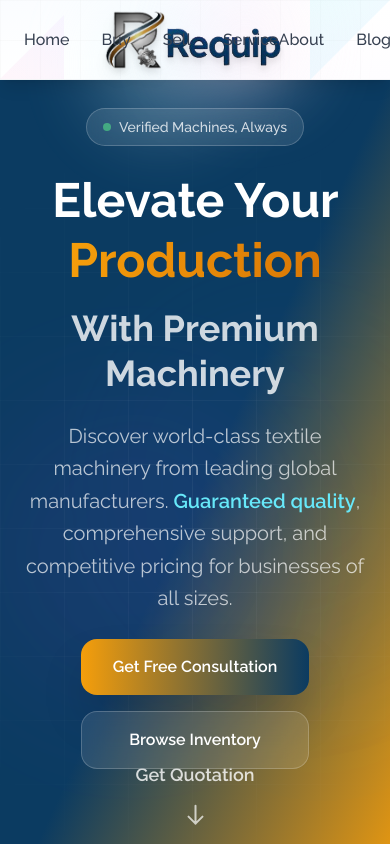
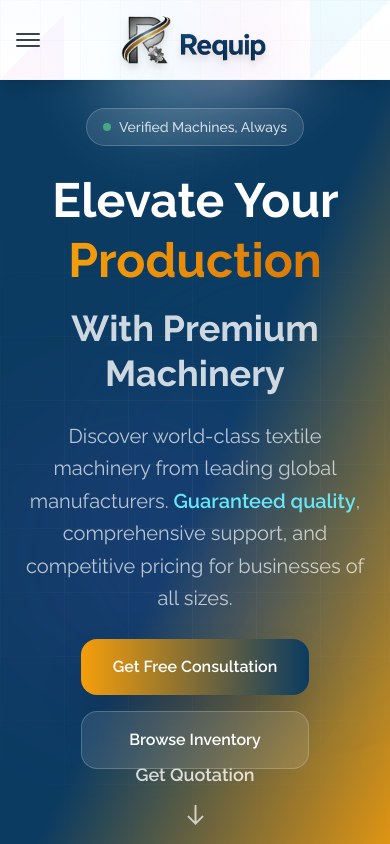
Before and after one commit to Requip-Digital/RequipWebsite, a Next.js app: page /buy in a window 390 px wide. Shown: the top 844 px of the page. Built offline with nearby package versions, Linux system fonts and the light colour scheme.

Commit message:
mobile hamburger fixed

```diff
--- a/components/Header.tsx
+++ b/components/Header.tsx
@@ -1,17 +1,45 @@
 "use client";
 
 import { useEffect, useState } from "react";
-import { motion } from "framer-motion";
+import { motion, AnimatePresence } from "framer-motion";
 import Image from "next/image";
 
 export default function Header() {
   const [scrolled, setScrolled] = useState(false);
+  const [isMobileMenuOpen, setIsMobileMenuOpen] = useState(false);
+  const [isMobile, setIsMobile] = useState(false);
 
   useEffect(() => {
     const handleScroll = () => setScrolled(window.scrollY > 50);
+
+    // Check if mobile on mount and resize
+    const checkMobile = () => {
+      setIsMobile(window.innerWidth < 1024);
+    };
+
+    checkMobile();
     window.addEventListener("scroll", handleScroll);
-    return () => window.removeEventListener("scroll", handleScroll);
+    window.addEventListener("resize", checkMobile);
+
+    return () => {
+      window.removeEventListener("scroll", handleScroll);
+      window.removeEventListener("resize", checkMobile);
+    };
   }, []);
+
+  const handleNavClick = () => {
+    setIsMobileMenuOpen(false);
+  };
+
+  const navItems = [
+    { href: "/", label: "Home", id: "home" },
+    { href: "/buy", label: "Buy", id: "buy" },
+    { href: "/sell", label: "Sell", id: "sell" },
+    { href: "/service", label: "Service", id: "service" },
+    { href: "/about", label: "About", id: "about" },
+    { href: "/blogs", label: "Blogs", id: "blogs" },
+    { href: "/contact", label: "Contact", id: "contact" },
+  ];
 
   return (
     <motion.header
@@ -69,38 +97,60 @@ export default function Header() {
         transition={{ duration: 0.3 }}
       />
 
-      <div className="flex items-center justify-between w-full max-w-7xl px-6 relative z-10">
-        {/* Left Navigation */}
-        <nav className="flex items-center space-x-8 z-20">
-          <a href="/" className="text-gray-700 hover:text-[#F59E0B] transition-all duration-300 font-medium group relative">
-            <span className="relative z-10">Home</span>
+      <div className="flex items-center justify-between w-full max-w-7xl px-4 sm:px-6 relative z-10">
+        {/* Desktop Navigation - Hidden on mobile */}
+        <nav className="hidden lg:flex items-center space-x-8 z-20">
+          {navItems.slice(0, 4).map((item) => (
+            <a
+              key={item.id}
+              href={item.href}
+              className="text-gray-700 hover:text-[#F59E0B] transition-all duration-300 font-medium group relative"
+              onClick={handleNavClick}
+            >
+              <span className="relative z-10">{item.label}</span>
               <div className="absolute -bottom-1 left-0 w-0 h-0.5 bg-gradient-to-r from-cyan-400 to-blue-500 rounded-full transition-all duration-300 group-hover:w-full"></div>
               <div className="absolute inset-0 bg-gradient-to-r from-cyan-50 to-blue-50 rounded-lg opacity-0 group-hover:opacity-100 transition-all duration-300 -z-10"></div>
             </a>
-          <a href="/buy" className="text-gray-700 hover:text-[#F59E0B] transition-all duration-300 font-medium group relative">
-            <span className="relative z-10">Buy</span>
-            <div className="absolute -bottom-1 left-0 w-0 h-0.5 bg-gradient-to-r from-cyan-400 to-blue-500 rounded-full transition-all duration-300 group-hover:w-full"></div>
-            <div className="absolute inset-0 bg-gradient-to-r from-cyan-50 to-blue-50 rounded-lg opacity-0 group-hover:opacity-100 transition-all duration-300 -z-10"></div>
-          </a>
-          <a href="/sell" className="text-gray-700 hover:text-[#F59E0B] transition-all duration-300 font-medium group relative">
-            <span className="relative z-10">Sell</span>
-            <div className="absolute -bottom-1 left-0 w-0 h-0.5 bg-gradient-to-r from-cyan-400 to-blue-500 rounded-full transition-all duration-300 group-hover:w-full"></div>
-            <div className="absolute inset-0 bg-gradient-to-r from-cyan-50 to-blue-50 rounded-lg opacity-0 group-hover:opacity-100 transition-all duration-300 -z-10"></div>
-          </a>
-          <a href="/coming-soon" className="text-gray-700 hover:text-[#F59E0B] transition-all duration-300 font-medium group relative">
-            <span className="relative z-10">Service</span>
-            <div className="absolute -bottom-1 left-0 w-0 h-0.5 bg-gradient-to-r from-cyan-400 to-blue-500 rounded-full transition-all duration-300 group-hover:w-full"></div>
-            <div className="absolute inset-0 bg-gradient-to-r from-cyan-50 to-blue-50 rounded-lg opacity-0 group-hover:opacity-100 transition-all duration-300 -z-10"></div>
-          </a>
+          ))}
         </nav>
 
-        {/* Center Logos - Same Animation System */}
+        {/* Mobile Hamburger Button - Visible only on mobile */}
+        <div className="lg:hidden flex items-center">
+          <motion.button
+            className="flex flex-col w-6 h-6 justify-center items-center space-y-1"
+            onClick={() => setIsMobileMenuOpen(!isMobileMenuOpen)}
+            whileTap={{ scale: 0.95 }}
+          >
+            <motion.span
+              className="w-6 h-0.5 bg-gray-700 rounded-full"
+              animate={{
+                rotate: isMobileMenuOpen ? 45 : 0,
+                y: isMobileMenuOpen ? 6 : 0,
+              }}
+            />
+            <motion.span
+              className="w-6 h-0.5 bg-gray-700 rounded-full"
+              animate={{
+                opacity: isMobileMenuOpen ? 0 : 1,
+              }}
+            />
+            <motion.span
+              className="w-6 h-0.5 bg-gray-700 rounded-full"
+              animate={{
+                rotate: isMobileMenuOpen ? -45 : 0,
+                y: isMobileMenuOpen ? -6 : 0,
+              }}
+            />
+          </motion.button>
+        </div>
+
+        {/* Center Logos - Different behavior for mobile vs desktop */}
         <div className="flex items-center justify-center absolute left-1/2 transform -translate-x-1/2 w-auto">
-          {/* Logo */}
+          {/* Logo - Always visible */}
           <motion.div
-            initial={{ x: -100 }}
+            initial={{ x: isMobile ? 0 : -100 }}
             animate={{
-              x: scrolled ? -620 : 0
+              x: (scrolled && !isMobile) ? -620 : 0
             }}
             transition={{
               type: "spring",
@@ -117,18 +167,18 @@ export default function Header() {
               <Image
                 src="/emb.png"
                 alt="Logo"
-                width={60}
-                height={60}
+                width={isMobile ? 50 : 60}
+                height={isMobile ? 50 : 60}
                 className="drop-shadow-lg"
               />
             </motion.div>
           </motion.div>
 
-          {/* Text Logo */}
+          {/* Text Logo - Always visible on all devices */}
           <motion.div
-            initial={{ x: 100 }}
+            initial={{ x: isMobile ? 0 : 100 }}
             animate={{
-              x: scrolled ? 645 : 0
+              x: (scrolled && !isMobile) ? 645 : 0
             }}
             transition={{
               type: "spring",
@@ -136,7 +186,7 @@ export default function Header() {
               damping: 20,
               mass: 1.5
             }}
-            className="z-10 mt-4"
+            className="z-10 mt-4 ml-2"
           >
             <motion.div
               whileHover={{ scale: 1.05 }}
@@ -145,17 +195,17 @@ export default function Header() {
               <Image
                 src="/name.png"
                 alt="Logo"
-                width={120}
-                height={80}
+                width={isMobile ? 90 : 120}
+                height={isMobile ? 30 : 80}
                 className="drop-shadow-lg"
               />
             </motion.div>
           </motion.div>
         </div>
 
-        {/* Right Navigation */}
+        {/* Desktop Right Navigation - Hidden on mobile */}
         <motion.nav
-          className="flex items-center space-x-8 z-20"
+          className="hidden lg:flex items-center space-x-8 z-20"
           initial={{ x: 0 }}
           animate={{
             x: scrolled ? -40 : 0
@@ -167,23 +217,68 @@ export default function Header() {
             mass: 1.5
           }}
         >
-          <a href="/about" className="text-gray-700 hover:text-[#F59E0B] transition-all duration-300 font-medium group relative">
-            <span className="relative z-10">About</span>
+          {navItems.slice(4).map((item) => (
+            <a
+              key={item.id}
+              href={item.href}
+              className="text-gray-700 hover:text-[#F59E0B] transition-all duration-300 font-medium group relative"
+              onClick={handleNavClick}
+            >
+              <span className="relative z-10">{item.label}</span>
               <div className="absolute -bottom-1 left-0 w-0 h-0.5 bg-gradient-to-r from-cyan-400 to-blue-500 rounded-full transition-all duration-300 group-hover:w-full"></div>
               <div className="absolute inset-0 bg-gradient-to-r from-cyan-50 to-blue-50 rounded-lg opacity-0 group-hover:opacity-100 transition-all duration-300 -z-10"></div>
             </a>
-          <a href="/coming-soon" className="text-gray-700 hover:text-[#F59E0B] transition-all duration-300 font-medium group relative">
-            <span className="relative z-10">Blogs</span>
+          ))}
+        </motion.nav>
+
+        {/* Placeholder for mobile to balance layout */}
+        <div className="lg:hidden w-6"></div>
+      </div>
+
+      {/* Mobile Menu Overlay */}
+      <AnimatePresence>
+        {isMobileMenuOpen && (
+          <>
+            {/* Backdrop */}
+            <motion.div
+              className="fixed inset-0 bg-black/20 backdrop-blur-sm z-40 lg:hidden"
+              initial={{ opacity: 0 }}
+              animate={{ opacity: 1 }}
+              exit={{ opacity: 0 }}
+              onClick={() => setIsMobileMenuOpen(false)}
+            />
+
+            {/* Mobile Menu Panel */}
+            <motion.div
+              className="fixed top-20 left-0 right-0 bg-white/95 backdrop-blur-xl border-b border-gray-200 shadow-2xl z-40 lg:hidden"
+              initial={{ opacity: 0, y: -20 }}
+              animate={{ opacity: 1, y: 0 }}
+              exit={{ opacity: 0, y: -20 }}
+              transition={{ type: "spring", stiffness: 300, damping: 30 }}
+            >
+              <div className="px-6 py-8">
+                <nav className="flex flex-col space-y-6">
+                  {navItems.map((item, index) => (
+                    <motion.a
+                      key={item.id}
+                      href={item.href}
+                      className="text-gray-700 hover:text-[#F59E0B] text-lg font-medium py-2 border-b border-gray-100 transition-all duration-300 group"
+                      onClick={handleNavClick}
+                      initial={{ opacity: 0, x: -20 }}
+                      animate={{ opacity: 1, x: 0 }}
+                      transition={{ delay: index * 0.1 }}
+                      whileHover={{ x: 10 }}
+                    >
+                      <span className="relative z-10">{item.label}</span>
                       <div className="absolute -bottom-1 left-0 w-0 h-0.5 bg-gradient-to-r from-cyan-400 to-blue-500 rounded-full transition-all duration-300 group-hover:w-full"></div>
-            <div className="absolute inset-0 bg-gradient-to-r from-cyan-50 to-blue-50 rounded-lg opacity-0 group-hover:opacity-100 transition-all duration-300 -z-10"></div>
-          </a>
-          <a href="/contact" className="text-gray-700 hover:text-[#F59E0B] transition-all duration-300 font-medium group relative">
-            <span className="relative z-10">Contact</span>
-            <div className="absolute -bottom-1 left-0 w-0 h-0.5 bg-gradient-to-r from-cyan-400 to-blue-500 rounded-full transition-all duration-300 group-hover:w-full"></div>
-            <div className="absolute inset-0 bg-gradient-to-r from-cyan-50 to-blue-50 rounded-lg opacity-0 group-hover:opacity-100 transition-all duration-300 -z-10"></div>
-          </a>
-        </motion.nav>
+                    </motion.a>
+                  ))}
+                </nav>
               </div>
+            </motion.div>
+          </>
+        )}
+      </AnimatePresence>
 
       {/* Add CSS for geometric shapes */}
       <style jsx>{`
```
Lines whose indentation alone changed are shown as unchanged.
